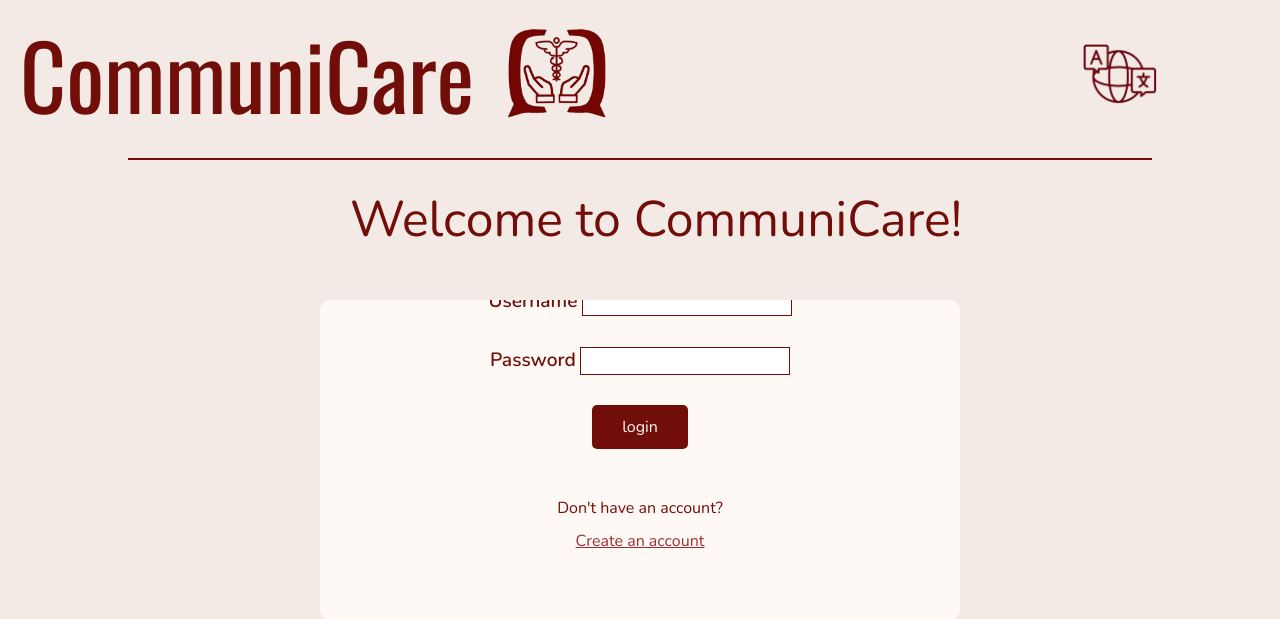
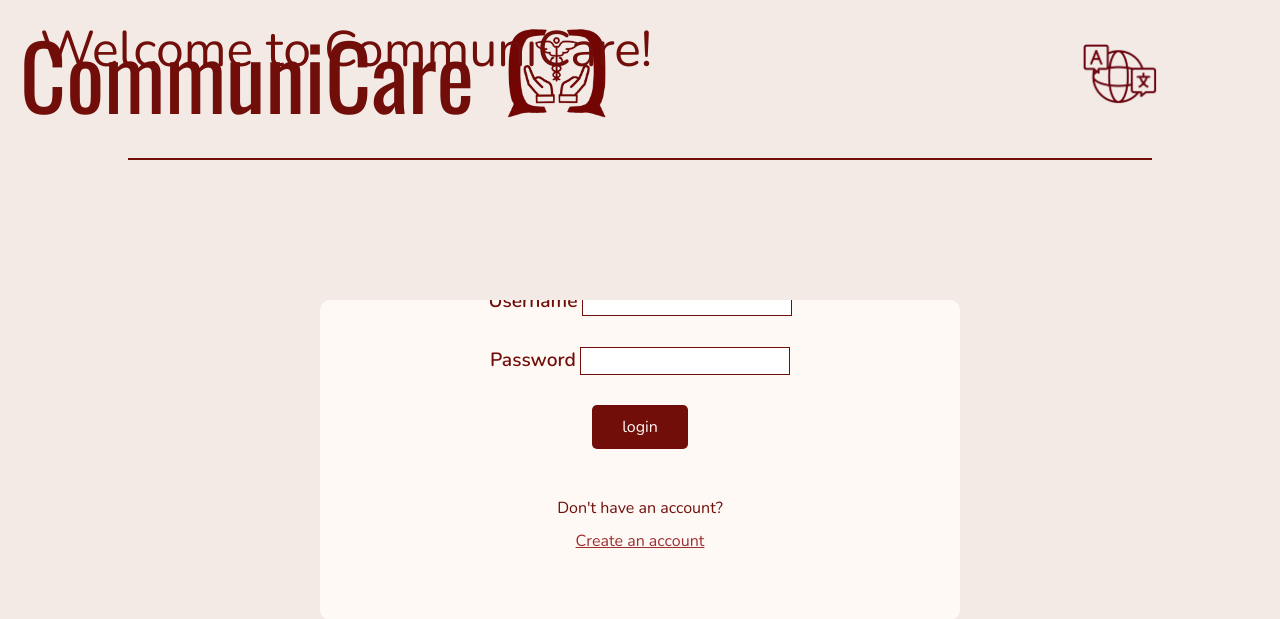
Before and after one commit to maddysiwick/CommunicareDeploy, a Django app: page /login in a window 1280 px wide. Shown: the top 619 px of the page. Run offline with Django 4.2, Linux system fonts and the light colour scheme; some libraries are stand-ins or nearby versions.

Commit message:
abdullah i swear to fucking god

```diff
--- a/Communicare/Filter/templates/login.html
+++ b/Communicare/Filter/templates/login.html
@@ -3,9 +3,9 @@
 
 
 {% block breadcrumb %}
-<h1 style="top: 20px; font-family: Nunito, sans-serif; color: #710E09; font-size: clamp(3px, 5vw, 50px); padding-bottom: 20px; position: relative; text-align: center;">Welcome to CommuniCare!</h1>
+<h1 style="top: 20px; font-family: Nunito, sans-serif; color: #710E09; font-size: clamp(3px, 5vw, 50px); padding-bottom: 20px; position: absolute; text-align: left; left: 40px;">Welcome to CommuniCare!</h1>
 
-{% if error %}
+{% if error %}/
 <p>{{error}}</p>
 {% endif %}
 {% endblock %}
```
